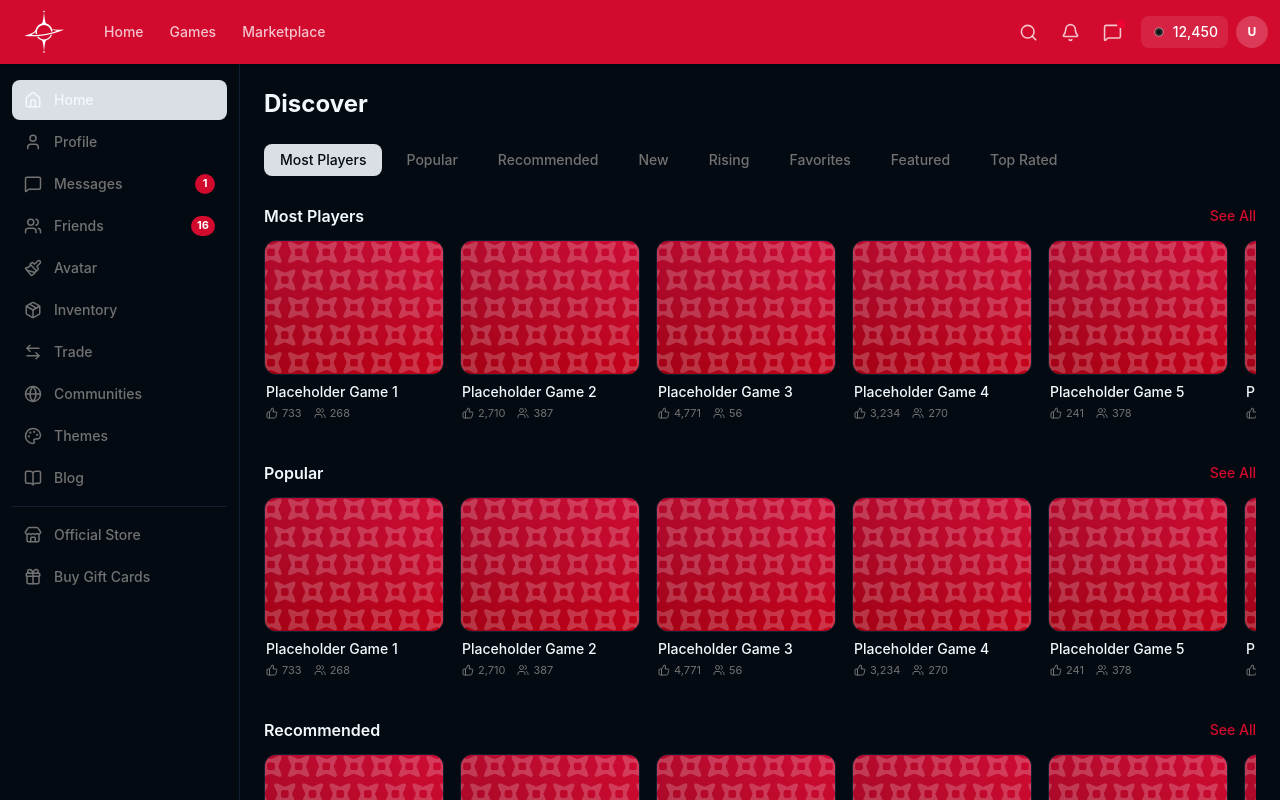
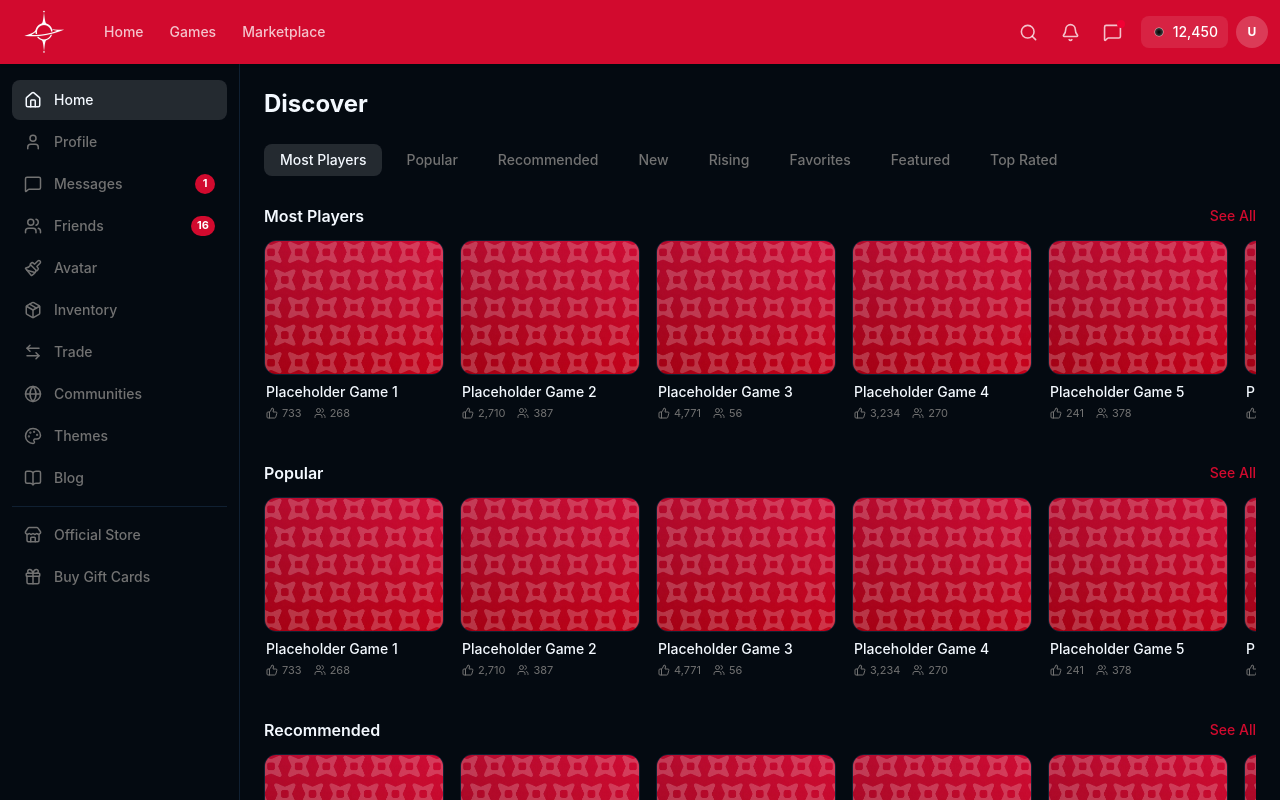
Before and after one commit to Pwooooo/Sox, a React (Vite) app: page / in a window 1280 px wide. Shown: the top 800 px of the page. Built offline with nearby package versions, Linux system fonts and the light colour scheme.

Commit message:
make highlight more subtle

```diff
--- a/src/index.css
+++ b/src/index.css
@@ -13,8 +13,8 @@
   --color-secondary-foreground: oklch(85% 0.12 250);
   --color-muted: oklch(22% 0.04 250);
   --color-muted-foreground: oklch(55.1% 0 264.364);
-  --color-accent: oklch(90% 0.01 250);
-  --color-accent-foreground: oklch(14% 0.02 250);
+  --color-accent: oklch(90% 0.01 250 / 0.15);
+  --color-accent-foreground: oklch(98% 0.01 250);
   --color-destructive: oklch(60% 0.25 22);
   --color-destructive-foreground: oklch(100% 0 0);
   --color-border: oklch(24% 0.04 250);
```
